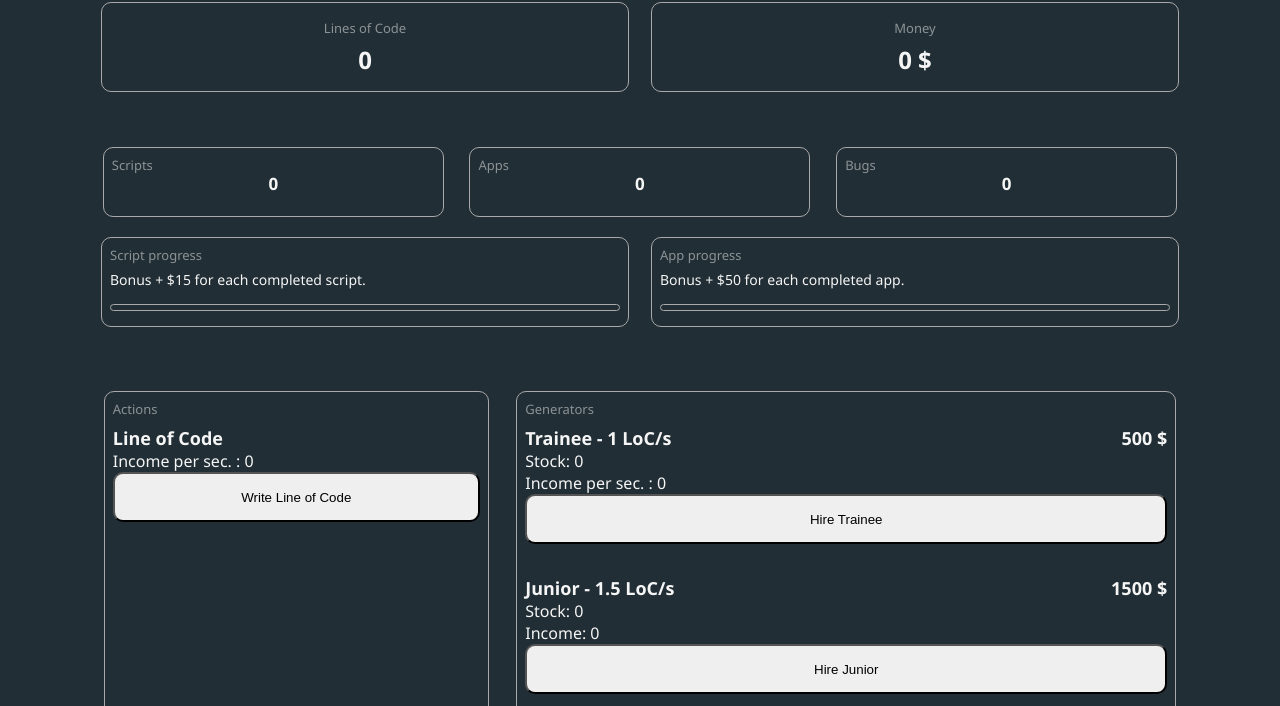
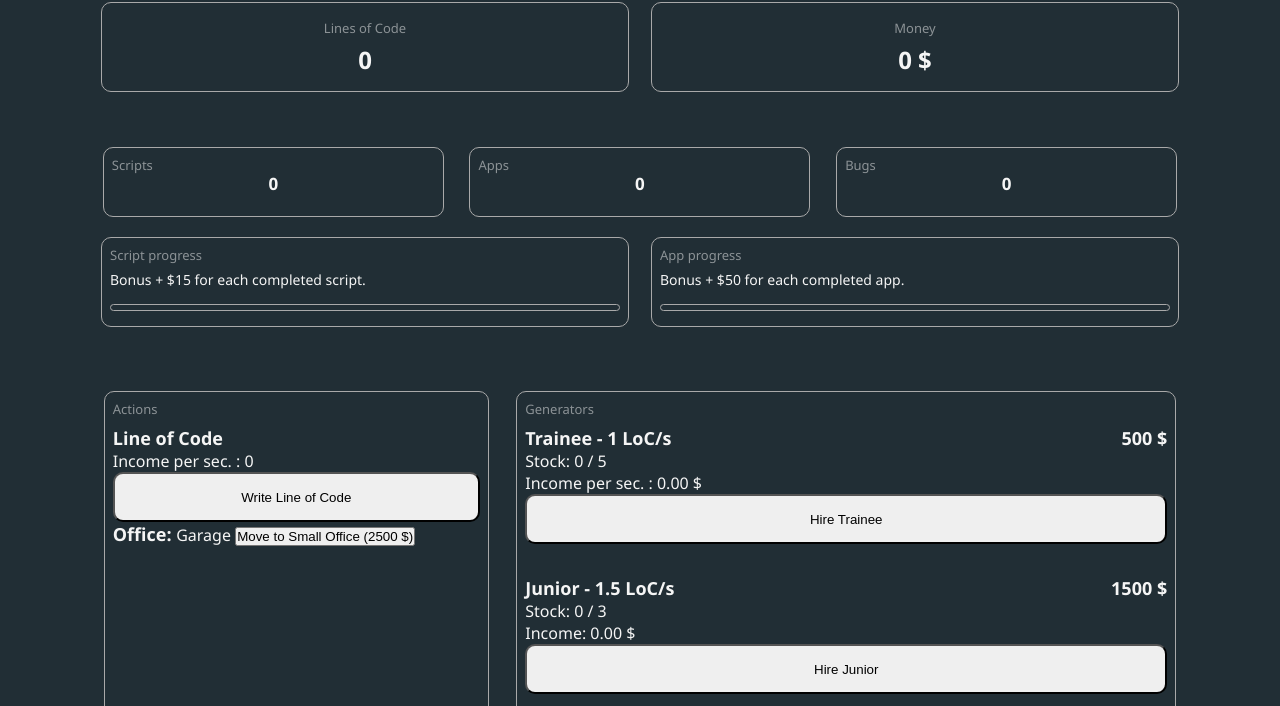
Before and after one commit to WhylerLab/GameDeveloping, a plain HTML site: page JavaScriptGames/IdleDev/index.html in a window 1280 px wide. Shown: the part 94-800 px from the top of the page. Drawn offline with Linux system fonts and the light colour scheme.

Commit message:
Office upgrade with background

```diff
--- a/JavaScriptGames/IdleDev/index.html
+++ b/JavaScriptGames/IdleDev/index.html
@@ -67,6 +67,10 @@
                     <span>Income per sec. : </span><span id="loc_income">0</span>
                     <button id="write_loc_btn">Write Line of Code</button>
                 </div>
+                <div class="office_wrapper">
+                    <span class="gen_Name">Office: </span><span id="office_name">Garage</span>
+                    <button id="office_btn">Upgrade</button>
+                </div>
             </div>
             <div class="market_wrapper">
                 <div class="label_market">Generators</div>
--- a/JavaScriptGames/IdleDev/js/main.js
+++ b/JavaScriptGames/IdleDev/js/main.js
@@ -94,13 +94,34 @@ locClick.addEventListener('click', function() {
 });
 
 
+// OFFICES
+const offices = [
+    { name: 'Garage',       cost: 0,     background: '#212e35',
+      max: { Trainee: 5,  Junior: 3,  Senior: 1 } },
+    { name: 'Small Office', cost: 2500,  background: '#2b3a55',
+      max: { Trainee: 10, Junior: 6,  Senior: 3 } },
+    { name: 'Floor',        cost: 15000, background: '#3a2b4d',
+      max: { Trainee: 20, Junior: 12, Senior: 8 } }
+];
+
+var officeLevel = 0;
+
+const officeNameEl = document.getElementById('office_name');
+const officeBtn = document.getElementById('office_btn');
+
+
 // GENERATOR FUNCTIONS
 function updateGeneratorDisplay(gen) {
-    gen.stockEl.textContent = gen.count;
+    const max = offices[officeLevel].max[gen.name];
+    gen.stockEl.textContent = gen.count + ' / ' + max;
     gen.incomeEl.textContent = (gen.count * gen.locPerSecond * locValue).toFixed(2) + ' $';
 }
 
 function buyGenerator(gen) {
+    if (gen.count >= offices[officeLevel].max[gen.name]) {
+        console.log('Office is full!');
+        return;
+    }
     if (moneyTotalVar >= gen.cost) {
         gen.count++;
         moneyTotalVar -= gen.cost;
@@ -118,6 +139,45 @@ for (const gen of generators) {
 }
 
 
+
+// BUY OFFICES
+function updateOfficeDisplay() {
+    document.body.style.background = offices[officeLevel].background;
+    officeNameEl.textContent = offices[officeLevel].name;
+    const next = offices[officeLevel + 1];
+    if (next) {
+        officeBtn.textContent = 'Move to ' + next.name + ' (' + next.cost + ' $)';
+    } else {
+        officeBtn.textContent = 'Max office';
+        officeBtn.disabled = true;
+    }
+}
+
+officeBtn.addEventListener('click', function() {
+    const next = offices[officeLevel + 1];
+    if (!next) return;
+
+    if (moneyTotalVar >= next.cost) {
+        moneyTotalVar -= next.cost;
+        moneyTotalCounter.textContent = moneyTotalVar.toFixed(2) + ' $';
+        officeLevel++;
+
+        updateOfficeDisplay();
+        for (const gen of generators) {
+            updateGeneratorDisplay(gen);
+        }
+    } else {
+        console.log('Not enough money!');
+    }
+});
+
+// STARTDISPLAY
+updateOfficeDisplay();
+for (const gen of generators) {
+    updateGeneratorDisplay(gen);
+}
+
+
 setInterval(function() {
     let locThisTick = 0;
     for (const gen of generators) {
```
